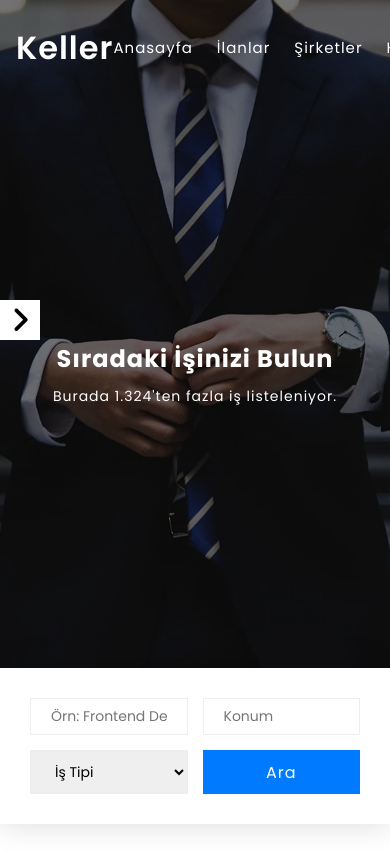
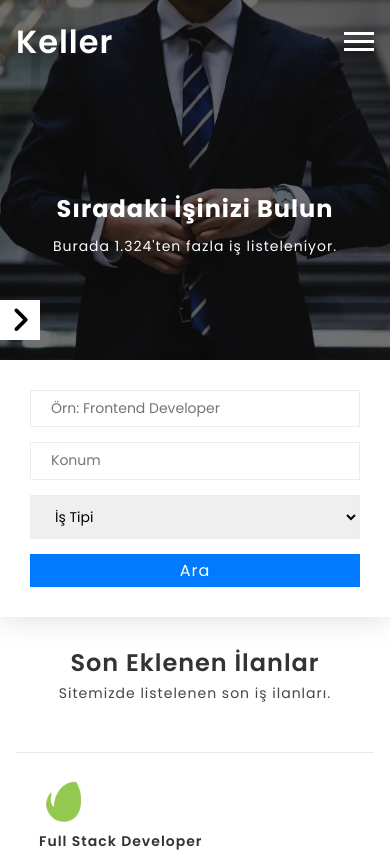
Before and after one commit to yasiralakus/career, a React (Vite) app: page / in a window 390 px wide. Shown: the top 852 px of the page. Built offline with nearby package versions, Linux system fonts and the light colour scheme.

Commit message:
mobile menu eklendi

```diff
--- a/src/App.jsx
+++ b/src/App.jsx
@@ -13,6 +13,7 @@ export default function App() {
     const [inputTitle, setInputTitle] = useState(null);
     const [inputLocation, setInputLocation] = useState(null);
     const [inputStatus, setInputStatus] = useState(null);
+    const [openMobileMenu, setOpenMobileMenu] = useState(false)
 
     useEffect(() => {
         const handleScroll = () => {
@@ -27,6 +28,24 @@ export default function App() {
 
     return (
         <div className="full-page">
+
+            <div style={openMobileMenu === true ? {right: '0'} : {}} className="mobile-menu">
+
+                <div style={{position: 'absolute',top: '30px'}} className="mobile-button" onClick={() => setOpenMobileMenu(false)}>
+                    <span style={openMobileMenu === true ? {transform: 'rotate(45deg) translateX(7px) translateY(5px)'} : {}}></span>
+                    <span style={openMobileMenu === true ? {opacity: '0'} : {}}></span>
+                    <span style={openMobileMenu === true ? {transform: 'rotate(135deg) translateX(-6px) translateY(5px)'} : {}}></span>
+                </div>
+
+                <ul>
+                    <li><Link to={'/'}>Anasayfa</Link></li>
+                    <li><Link to={'/jobs'}>İlanlar</Link></li>
+                    <li><Link to={'/companies'}>Şirketler</Link></li>
+                    <li><Link to={'/about-us'}>Hakkımızda</Link></li>
+                    <li><Link to={'/contact'}>İletişim</Link></li>
+                </ul>
+
+            </div>
 
             <button id="other-button" onClick={() => (otherProjects === true ? setOtherProjects(false) : setOtherProjects(true))}>
                 <i style={otherProjects === true ? {transform: 'rotate(180deg)'} : {}} className="fa-solid fa-angle-right"></i>
@@ -105,6 +124,12 @@ export default function App() {
                         <li><Link to={'/contact'}>İletişim</Link></li>
                     </ul>
 
+                    <div className="mobile-button" onClick={() => openMobileMenu === true ? setOpenMobileMenu(false) : setOpenMobileMenu(true)}>
+                        <span style={openMobileMenu === true ? {transform: 'rotate(45deg) translateX(7px) translateY(5px)'} : {}}></span>
+                        <span style={openMobileMenu === true ? {opacity: '0'} : {}}></span>
+                        <span style={openMobileMenu === true ? {transform: 'rotate(135deg) translateX(-6px) translateY(5px)'} : {}}></span>
+                    </div>
+
                     <ul className="auth">
                         <li onClick={() => {setOpenLogin(true)}}>Giriş Yap</li>
                         <p>veya</p>
--- a/src/Components/CompanySliders.jsx
+++ b/src/Components/CompanySliders.jsx
@@ -185,6 +185,23 @@ export default function CompanySliders() {
         autoplay={{
             delay: 2000,
             disableOnInteraction: false,
+        }}
+        breakpoints={{
+            900: {
+                slidesPerView: 6,
+            },
+            800: {
+                slidesPerView: 5,
+            },
+            700: {
+                slidesPerView: 4,
+            },
+            600: {
+                slidesPerView: 3,
+            },
+            0: {
+                slidesPerView: 2,
+            },
           }}
         spaceBetween={15}
         loop={true}
--- a/src/index.css
+++ b/src/index.css
@@ -1543,6 +1543,10 @@ p, h1, h2, h3, h4, h5, h6 {
 
 /* COMPANY DETAILS END */
 
+#mobile-button {
+    display: none;
+}
+
 /* CONTACT START */
 
 .contact-page {
@@ -1629,6 +1633,10 @@ p, h1, h2, h3, h4, h5, h6 {
     }
 }
 
+.mobile-menu {
+    display: none;
+}
+
 /* CONTACT END */
 
 @media (width < 1200px) {
@@ -1654,6 +1662,58 @@ p, h1, h2, h3, h4, h5, h6 {
     .container {
         width: 700px;
         padding: 0 16px;
+    }
+
+    .nav, .auth {
+        display: none;
+    }
+
+    .mobile-menu{
+        width: 300px;
+        right: -300px;
+        display: block;
+        position: fixed;
+        z-index: 100;
+        height: 100vh;
+        background-color: var(--primary);
+        display: flex;
+        flex-direction: column;
+        align-items: end;
+        justify-content: center;
+        gap: 16px;
+        padding: 16px;
+        transition: all .3s;
+        > ul {
+            position: absolute;
+            top: 80px;
+            display: flex;
+            flex-direction: column;
+            gap: 8px;
+            width: 300px;
+            right: 0;
+            > li {
+                width: 100%;
+                background-color: #fff;
+                padding: 10px 16px;
+                > a {
+                    width: 100%;
+                    color: var(--primary);
+                }
+            }
+        }
+    }
+
+    .mobile-button {
+        display: flex;
+        flex-direction: column;
+        cursor: pointer;
+        gap: 5px;
+        > span {
+            transition: all .3s;
+            width: 30px;
+            height: 3px;
+            background-color: #fff;
+        }
     }
 
     .filter-jobs {
@@ -1768,19 +1828,27 @@ p, h1, h2, h3, h4, h5, h6 {
         width: 100%;
         > .container {
             > form {
+                top: -90px;
                 left: 0px;
                 width: 100%;
                 gap: 15px;
                 padding: 30px;
-                grid-template-columns: 1fr 1fr;
+                grid-template-columns:  1fr;
                 > input {
                     width: 100%;
                 }
+                > button {
+                    padding: 8px;
+                }
             }
         }
     }
 
     .home-hero {
+        height: 450px;
+        > img {
+            height: 450px;
+        }
         > div {
             > h1 {
                 font-size: 24px;
@@ -1828,6 +1896,10 @@ p, h1, h2, h3, h4, h5, h6 {
         flex-direction: column;
         align-items: start;
         gap: 8px;
+        > img {
+            width: 50px;
+            height: 50px;
+        }
         > div {
             align-items: start !important;
             > h4 {
@@ -1835,10 +1907,12 @@ p, h1, h2, h3, h4, h5, h6 {
             }
             > h3 {
                 font-size: 14px;
-
-            }
-
-        }
+            }
+        }
+    }
+
+    .latest-jobs-item:hover {
+        box-shadow: none;
     }
 
     .site-details {
```
